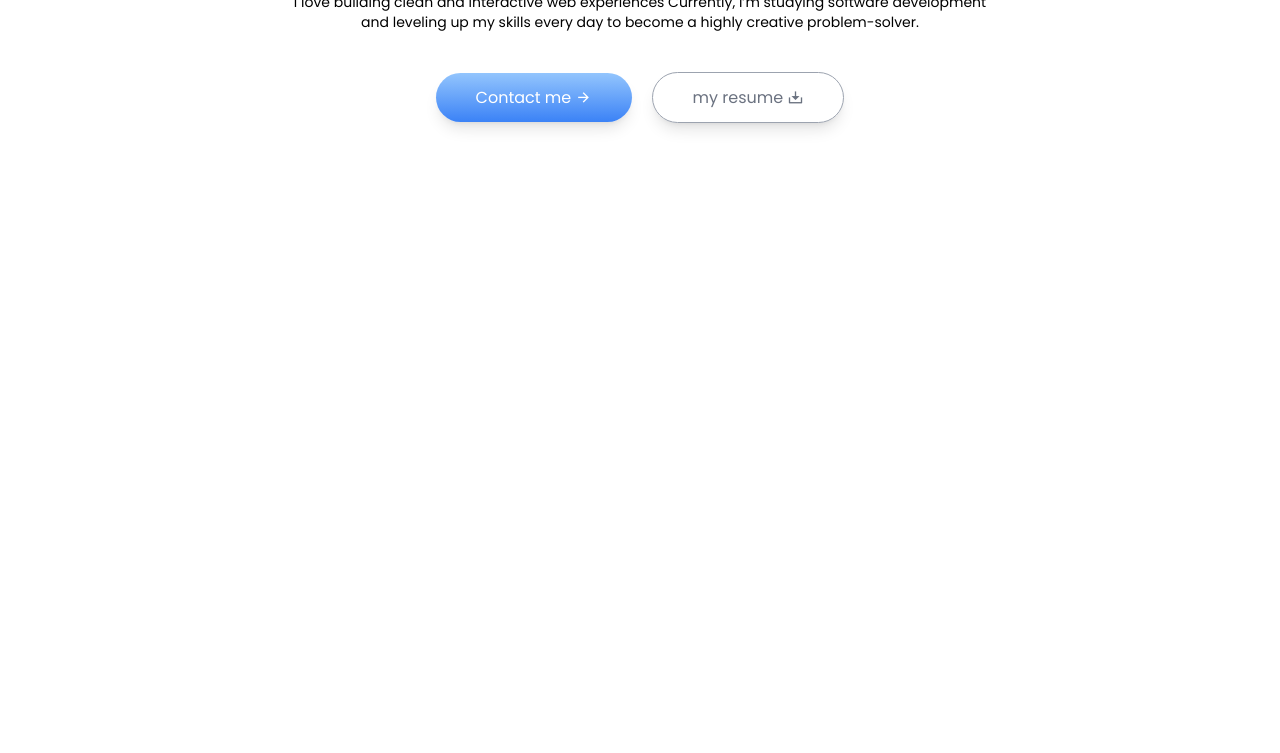
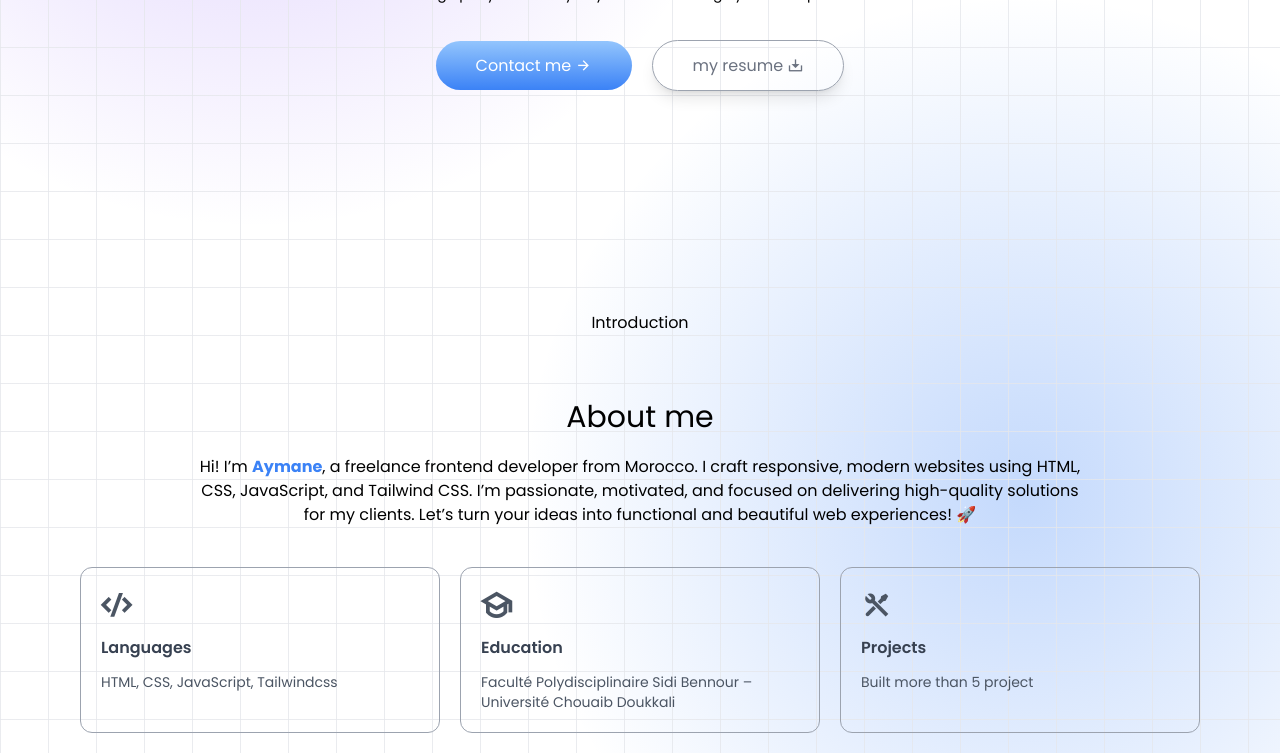
Before and after one commit to aymoxd/myportfolio, a plain HTML site: page index.html in a window 1280 px wide. Shown: the part 529-1282 px from the top of the page. Before the commit the page ends 800 px from the top, so only its background shows below. Drawn offline with nearby package versions, Linux system fonts and the light colour scheme.

Commit message:
adding background and fix the about section

```diff
--- a/index.html
+++ b/index.html
@@ -7,6 +7,7 @@
     <meta name="viewport" content="width=device-width, initial-scale=1.0" />
     <link rel="stylesheet" href="https://cdnjs.cloudflare.com/ajax/libs/remixicon/4.6.0/remixicon.css" integrity="sha512-kJlvECunwXftkPwyvHbclArO8wszgBGisiLeuDFwNM8ws+wKIw0sv1os3ClWZOcrEB2eRXULYUsm8OVRGJKwGA==" crossorigin="anonymous" referrerpolicy="no-referrer" />
     <link href="https://fonts.googleapis.com/css2?family=Poppins:wght@400;500;600;700&display=swap" rel="stylesheet">
+    <link rel="stylesheet" type='text/css' href="https://cdn.jsdelivr.net/gh/devicons/devicon@latest/devicon.min.css" />
     <script src="https://cdn.tailwindcss.com"></script>
     <script>
     tailwind.config = {
@@ -24,8 +25,8 @@
   <body class="font-poppins overflow-x-hidden" >
 
      <header class="relative">
-      <nav class="navbar transition-all duration-500 flex fixed h-20 top-0 w-full items-center justify-between px-7 md:px-12 lg:px-24">
-          <div class="font-semibold text-xl md:text-2xl">mo<span class="text-blue-500 text-3xl">.</span></div>
+      <nav class="navbar z-40 transition-all duration-500 flex fixed h-20 top-0 w-full items-center justify-between px-7 md:px-12 lg:px-24">
+          <div class="font-semibold text-xl md:text-2xl">Aymane<span class="text-blue-500 text-3xl">.</span></div>
           <ul class="bg-white/20 transition-all duration-500  navUl text-gray-900 border border-gray-400 backdrop-blur-lg  hidden md:flex w-[500px] px-10 py-3 rounded-full items-center justify-between">
             <li><a  href="#">Home</a></li>
             <li><a  href="#">About me</a></li>
@@ -36,9 +37,9 @@
           <div class="text-nowrap hidden cursor-pointer lg:flex items-center justify-between border border-gray-400 px-5 h-12 rounded-full text-gray-600"><p>Contact me</p><i class="ri-arrow-right-up-long-line text-2xl"></i></div>
       </nav>
       <div id="overly" class="backdrop-blur-sm md:hidden transition-opacity duration-300 z-40 hidden fixed bg-black/10 inset-0"></div>
-      <i id="OpenAsideBar" class="ri-menu-line fixed text-gray-600 transition-all duration-300 ease-in-out active:scale-95 md:hidden right-10 top-5 cursor-pointer text-3xl"></i>
-      <aside id="asideBar" class="bg-blue-400 text-white z-50 md:hidden fixed -right-96 h-dvh w-52 transition-all duration-300">
-        <i id="CloseAsideBar" class="ri-close-large-line text-white absolute md:hidden right-10 top-5 cursor-pointer text-3xl  transition-all duration-300 ease-in-out active:scale-95"></i>
+      <i id="OpenAsideBar" class="ri-menu-line fixed z-40 text-gray-600 transition-all duration-300 ease-in-out active:scale-95 md:hidden right-10 top-5 cursor-pointer text-3xl"></i>
+      <aside id="asideBar" class="bg-slate-100 text-gray-600 z-50 md:hidden fixed -right-96 h-dvh w-52 transition-all duration-300">
+        <i id="CloseAsideBar" class="ri-close-large-line text-gray-500 absolute md:hidden right-10 top-5 cursor-pointer text-3xl  transition-all duration-300 ease-in-out active:scale-95"></i>
           <ul class="flex flex-col mt-14 px-5 space-y-8">
             <li><a class="asideLink" href="#">Home</a></li>
             <li><a class="asideLink" href="#">About me</a></li>
@@ -58,14 +59,60 @@
                       <p>Hi I'm Aymane</p>
                       <img class="w-7" src="assets/img/waving-hand_1f44b.png" alt="">
                     </div>
-                   <h1 class="text-center my-5 text-4xl md:text-5xl lg:text-6xl md:mx-10 lg:mx-60">A passionate frontend web developer from Morocco.</h1>
-                   <p class="text-center text-sm md:text-md mb-10 sm:mx-20 md:mx-32 lg:mx-60">I love building clean and interactive web experiences
+                   <h1 class="text-center my-5 text-4xl md:text-5xl lg:text-6xl md:mx-10 lg:mx-60">frontend web developer from Morocco.</h1>
+                   <p class="text-center text-sm md:text-md mb-9 sm:mx-20 md:mx-32 lg:mx-60">I love building clean and interactive web experiences
                    Currently, I’m studying software development and leveling
                    up my skills every day to become a highly creative problem-solver.</p>
                    <div class="flex text-white flex-col items-center justify-between gap-5 md:flex-row">
-                    <button class="bg-gradient-to-t from-blue-500 to-blue-300 px-10 shadow-lg py-3 rounded-full">Contact me <i class="ri-arrow-right-line"></i></button>
-                    <button class="border border-gray-400 text-gray-500 px-10 py-3 shadow-lg rounded-full">my resume <i class="ri-download-2-line"></i></button>
+                    <a href="mailto:aymanework2@gmail.com" class="bg-gradient-to-t from-blue-500 transition-all duration-300 active:scale-95  hover:shadow-[0_12px_30px_rgba(56,128,255,0.45)] hover:-translate-y-1  to-blue-300 px-10 py-3 rounded-full">Contact me <i class="ri-arrow-right-line"></i></a>
+                    <button class="border  border-gray-400 text-gray-500 px-10 py-3 shadow-lg transition-all duration-300 active:scale-95 hover:-translate-y-1  rounded-full">my resume <i class="ri-download-2-line"></i></button>
                    </div>
+         </section>
+
+   <!--____________________________about me section______________________________-->
+
+         <section class="relative py-5 pt-32 px-10 md:px-20">
+
+                <h1 class="text-center absolute mb-52 top-10 left-1/2 -translate-x-1/2">Introduction </h1>
+
+                <div class=" gap-10 flex flex-col h-full">
+                      <div class="flex flex-col items-center justify-center">
+                    <p class="text-3xl mb-5">About me</p>
+                    <p class="text-sm md:text-base w-full md:w-[80%] text-center">Hi! I’m <strong class="text-blue-500">Aymane</strong>, a freelance frontend developer from Morocco.
+                  I craft responsive, modern websites using HTML, CSS, JavaScript, and Tailwind CSS.
+                  I’m passionate, motivated, and focused on delivering high-quality solutions for my clients.
+                  Let’s turn your ideas into functional and beautiful web experiences! 🚀
+                    </p>
+                      </div>
+
+
+                      <div class="flex flex-col gap-5 sm:flex-row">
+
+                      <div class="flex flex-col text-gray-600 space-y-3 border transition-all duration-500 hover:backdrop-blur hover:-translate-y-1 hover:shadow-[4px_4px_0_#000] cursor-pointer  border-gray-400 rounded-xl p-5 sm:w-96">
+                        <i class="ri-code-s-slash-fill font-bold text-3xl"></i>
+                        <h2 class="text-gray-700 font-semibold">Languages</h2>
+                        <p class="text-sm">HTML, CSS, JavaScript, Tailwindcss</p>
+                      </div>
+
+                      <div class="flex flex-col text-gray-600 space-y-3 border transition-all duration-500 hover:backdrop-blur hover:-translate-y-1 hover:shadow-[4px_4px_0_#000] cursor-pointer  border-gray-400 rounded-xl p-5 sm:w-96">
+                        <i class="ri-graduation-cap-line font-bold text-3xl"></i>
+                        <h2 class="text-gray-700 font-semibold">Education</h2>
+                        <p class="text-sm">Faculté Polydisciplinaire Sidi Bennour – Université Chouaib Doukkali</p>
+                      </div>
+
+                      <div class="flex flex-col text-gray-600 space-y-3 border transition-all duration-500 hover:backdrop-blur hover:-translate-y-1 hover:shadow-[4px_4px_0_#000] cursor-pointer  border-gray-400 rounded-xl p-5 sm:w-96">
+                        <i class="ri-tools-line font-bold text-3xl"></i>
+                        <h2 class="text-gray-700 font-semibold">Projects</h2>
+                        <p class="text-sm">Built more than 5 project</p>
+                      </div>
+
+
+
+                      </div>
+
+                </div>
+
+
          </section>
 
 
--- a/style.css
+++ b/style.css
@@ -1,3 +1,30 @@
 html {
   scroll-behavior: smooth;
 }
+
+body {
+  min-height: 100vh;
+  width: 100%;
+  position: relative;
+  background: white;
+  z-index: 1;
+}
+
+body::before {
+  content: "";
+  position: absolute;
+  inset: 0;
+  z-index: -1;
+  background-image:
+
+    linear-gradient(to right, rgba(229, 231, 235, 0.8) 1px, transparent 1px),
+    linear-gradient(to bottom, rgba(229, 231, 235, 0.8) 1px, transparent 1px),
+    radial-gradient(circle 500px at 20% 20%, rgba(139, 92, 246, 0.3), transparent),
+    radial-gradient(circle 500px at 80% 80%, rgba(59, 130, 246, 0.3), transparent);
+
+  background-size:
+    48px 48px,
+    48px 48px,
+    100% 100%,
+    100% 100%;
+}
```
